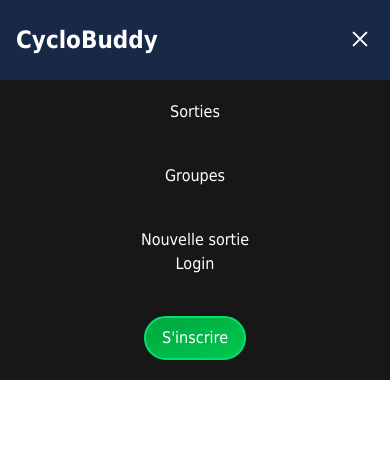
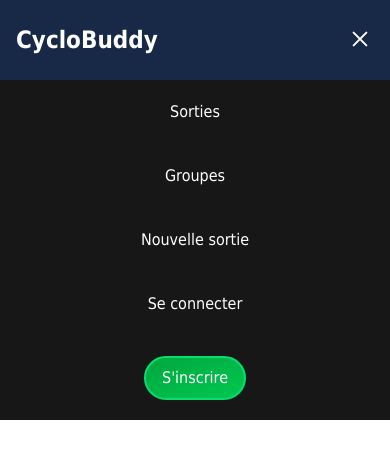
Before and after one commit to Ragum02/cyclobuddy-web, a Next.js app: page / in a window 390 px wide. Both pictures are taken after a click on the button 360 px from the left and 40 px from the top of the page. Shown: the top 458 px of the page. Built offline with nearby package versions, Linux system fonts and the light colour scheme.

Commit message:
style: add top margin to 'account actions' div on mobile

```diff
--- a/app/components/Navbar/NavigationsLinks.tsx
+++ b/app/components/Navbar/NavigationsLinks.tsx
@@ -45,11 +45,11 @@ export default function NavLinks({ closeMenu }: NavLinksProps) {
         aria-label="account actions"
         className={clsx(
           'flex items-center',
-          isMobile ? 'flex-col gap-10 items-center' : 'flex-row gap-20',
+          isMobile ? 'flex-col gap-10 items-center mt-10' : 'flex-row gap-20',
         )}
       >
         <Link href="/login" onClick={handleClick} className={linkHover}>
-          Login
+          Se connecter
         </Link>
 
         <Button
```
